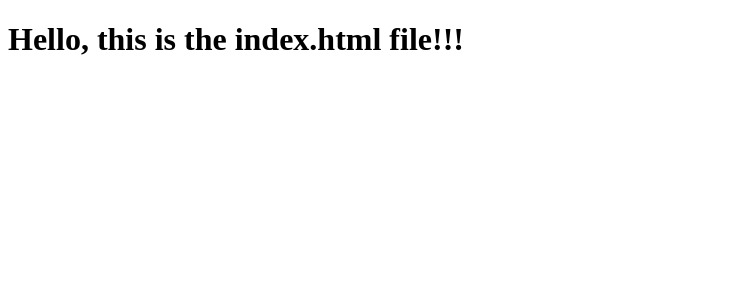
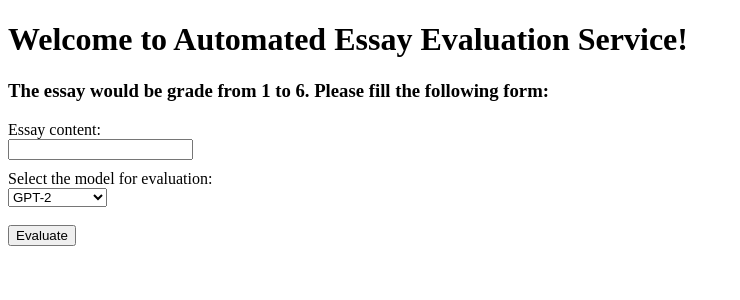
Before and after one commit to Nightshade14/Fined-tuned-LLM-like-GPT2-and-Transformers-based-Automated-Essay-Evaluation, a Python web app: template templates/index.html in a window 1280 px wide. Shown: the top 300 px of the page, without its empty margins (0-740 px from the left). Run offline with Jinja, Linux system fonts and the light colour scheme; the template is opened without the code that fills it, so the values that code supplies are empty.

Commit message:
feat: Make basic frontend with basic css

```diff
--- /dev/null
+++ b/templates/index.css
@@ -0,0 +1,17 @@
+form.form-example {
+	display: table;
+  }
+
+  div.form-example {
+	display: table-row;
+  }
+
+  label,
+  input {
+	display: table-cell;
+	margin-bottom: 10px;
+  }
+
+  label {
+	padding-right: 10px;
+  }
--- a/templates/index.html
+++ b/templates/index.html
@@ -1,14 +1,40 @@
 <!DOCTYPE html>
 <html lang="en">
+
 <head>
 	<meta charset="UTF-8">
 	<meta name="viewport" content="width=device-width, initial-scale=1.0">
-	<title>Document</title>
+	<title>Automated Essay Evaluation with AI</title>
+	<link rel="stylesheet" href="index.css">
 </head>
 <title>
 	LLM essay evaluation
 </title>
+
 <body>
-	<h1>Hello, this is the index.html file!!!</h1>
+	<h1>Welcome to Automated Essay Evaluation Service!</h1>
+	<h3>The essay would be grade from 1 to 6. Please fill the following form:</h3>
+	<div>
+		<form action="" method="post">
+			<div>
+				<div>
+					<label for="essay">Essay content:</label>
+					<input type="text" name="essay" id="essay">
+				</div>
+				<div>
+					<label for="model_id">Select the model for evaluation:</label>
+					<select  name="model_id" id="model_id">
+						<option value="GPT-2">GPT-2</option>
+						<option value="DeBERTa-v3">DeBERTa-v3</option>
+						<option value="DistilBERT">DistilBERT</option>
+						<option value="LSTM">LSTM</option>
+					</select>
+				</div>
+				<br />
+				<input type="submit" value="Evaluate">
+			</div>
+		</form>
+	</div>
 </body>
+
 </html>
```
